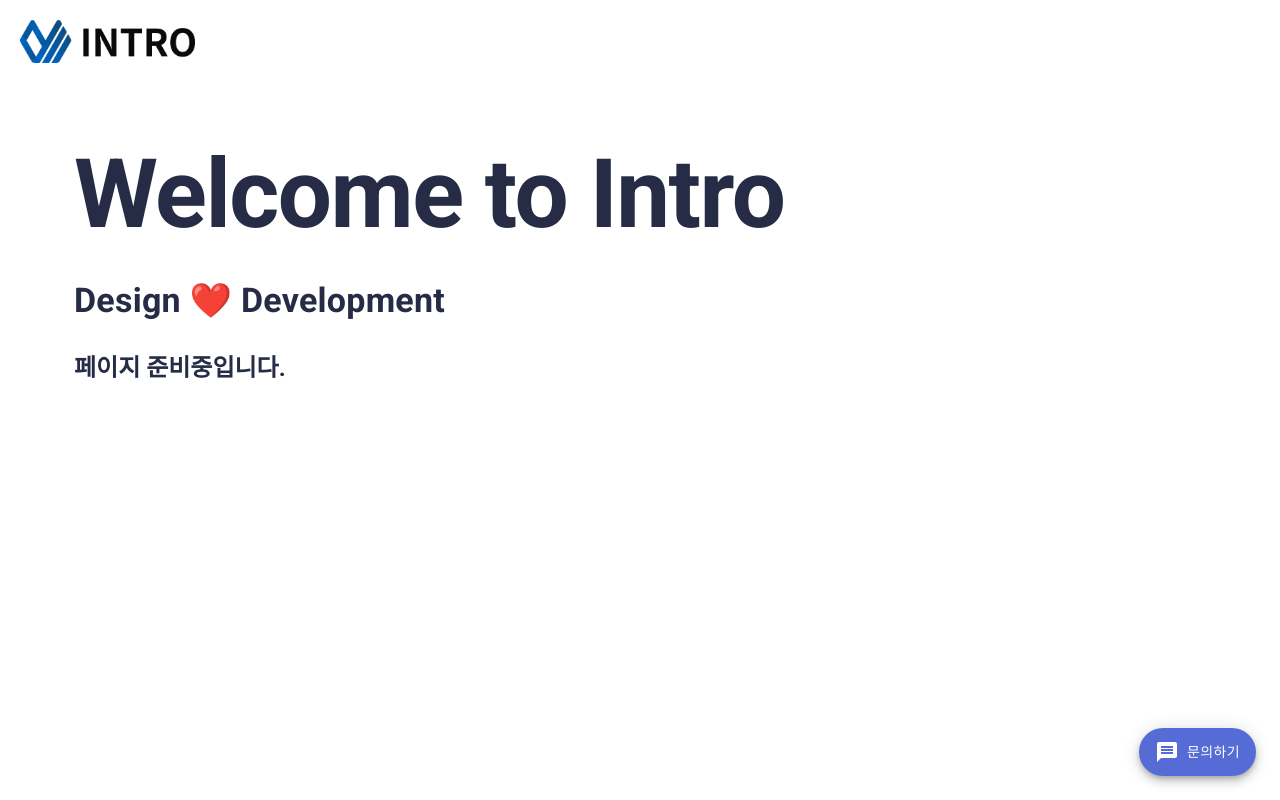
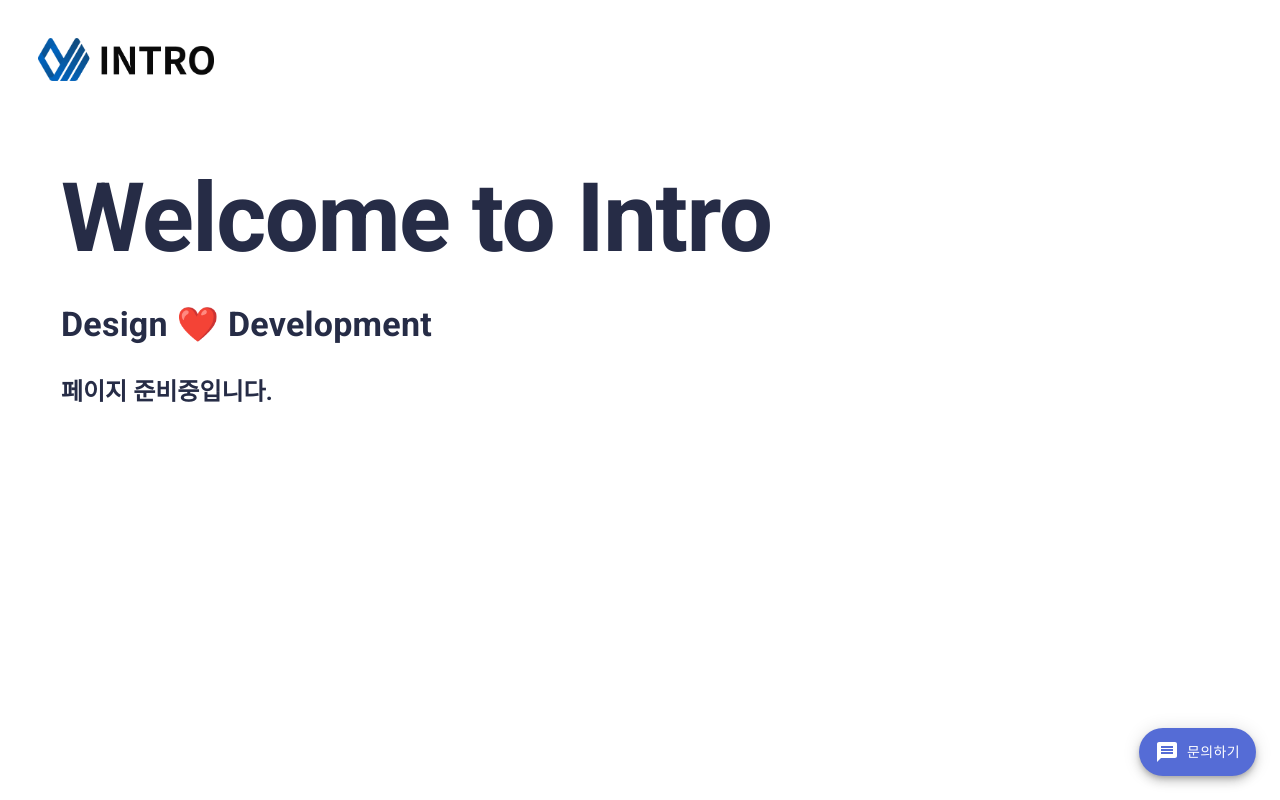
Before and after one commit to intro-taktak/nextjs_vercel, a Next.js app: page / in a window 1280 px wide. Built offline with nearby package versions, Linux system fonts and the light colour scheme.

Commit message:
마진수정

```diff
--- a/pages/index.js
+++ b/pages/index.js
@@ -7,11 +7,11 @@ import Typography from '@material-ui/core/Typography';
 const useStyles = makeStyles((theme) => ({
   logo: {
     height:43,
-    margin: 20
+    margin: '3%'
   },
   typoRoot:{
     width: '80%',
-    margin: 50
+    margin: '3%'
   },
   typo:{
     marginBottom: 30,
```
